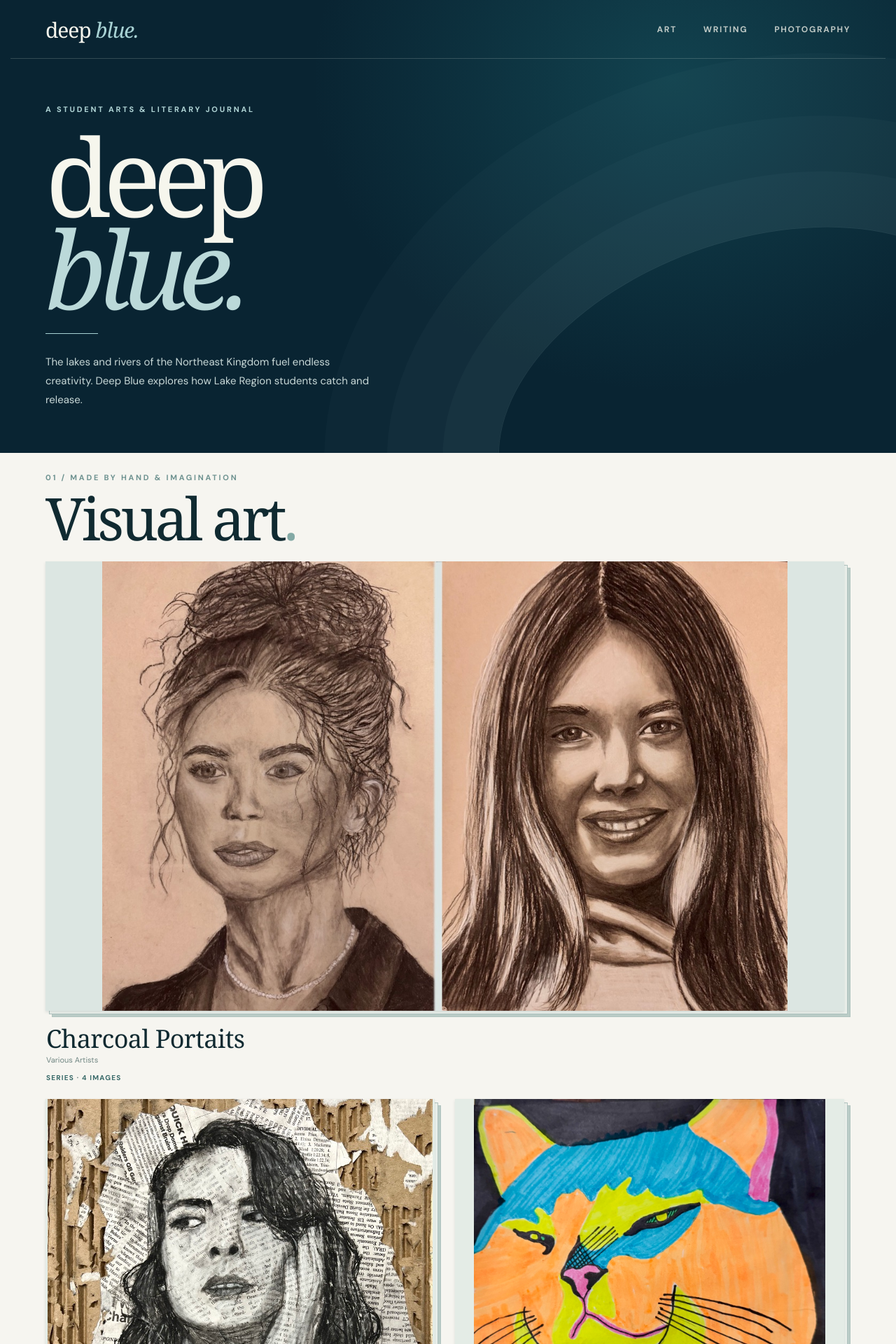
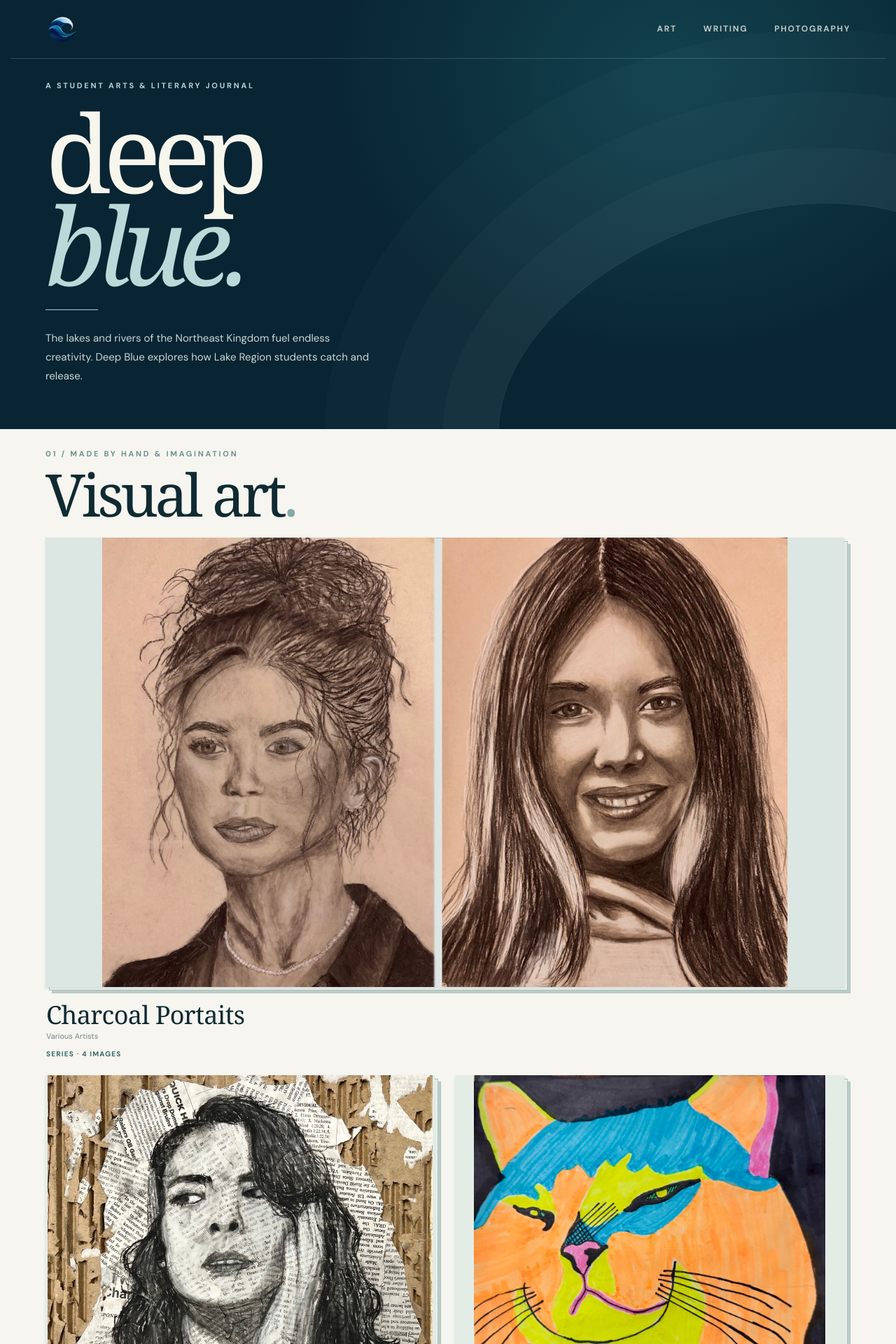
Before and after one commit to egentler/deep-blue, a Jekyll site: the page built from index.html, in a window 1280 px wide. Shown: the top 1920 px of the page at 70% size. Built offline with Jekyll 4.4.1, drawn with Linux system fonts in a browser that asks for light colours; some web fonts are replaced.

Commit message:
Add files via upload

```diff
--- a/_layouts/default.html
+++ b/_layouts/default.html
@@ -13,10 +13,22 @@
 .sitebar .nav a:last-child{border:0;padding:0;border-radius:0;opacity:.76}
 .footer .footer-message{font-size:14px;line-height:1.55;letter-spacing:.01em}
 .footer .footer-message em{font-family:'Instrument Serif',Georgia,serif;font-size:1.22em;color:#d8e6e4}
+
+/* October 2026: small image mark for navigation, without repeating the hero wordmark. */
+.sitebar{padding-top:18px;padding-bottom:17px}
+.sitebar .brand-mini--icon{display:inline-flex;align-items:center;justify-content:center;width:48px;height:48px;flex:0 0 48px;line-height:1}
+.sitebar .brand-mini--icon img{display:block;width:100%;height:100%;object-fit:contain}
+/* Bring the journal label closer to the navigation divider on the homepage. */
+.hero-inner--single{padding-top:30px}
+@media(max-width:640px){
+  .sitebar{padding-top:14px;padding-bottom:13px}
+  .sitebar .brand-mini--icon{width:42px;height:42px;flex-basis:42px}
+  .hero-inner--single{padding-top:27px}
+}
 </style>
 </head><body>
 <header class="hero{% if page.layout == 'post' %} hero--short{% endif %}" id="top">
-  <div class="sitebar"><a class="brand-mini" href="{{ '/' | relative_url }}" aria-label="Deep Blue home">deep <i>blue.</i></a><nav class="nav" aria-label="Primary"><a href="{{ '/' | relative_url }}#visual-art">Art</a><a href="{{ '/' | relative_url }}#writing">Writing</a><a href="{{ '/' | relative_url }}#photography">Photography</a></nav></div>
+  <div class="sitebar"><a class="brand-mini brand-mini--icon" href="{{ '/' | relative_url }}" aria-label="Deep Blue home"><img src="{{ '/assets/images/deep-blue-wave-nav.png' | relative_url }}" alt="" width="48" height="48"></a><nav class="nav" aria-label="Primary"><a href="{{ '/' | relative_url }}#visual-art">Art</a><a href="{{ '/' | relative_url }}#writing">Writing</a><a href="{{ '/' | relative_url }}#photography">Photography</a></nav></div>
 {% if page.layout != 'post' %}
   <div class="hero-inner hero-inner--single"><div><div class="eyebrow">A student arts &amp; literary journal</div><h1 class="hero-title">deep<br><em>blue.</em></h1><div class="hero-rule"></div><p class="hero-copy">{{ site.data.site.tagline | escape }}</p></div></div>
 {% else %}<div class="hero-inner"><div class="eyebrow">The Deep Blue collection</div><div class="hero-title">deep <em>blue.</em></div></div>{% endif %}
```
Also changed, not shown: assets/images/deep-blue-wave-nav.png (added).
